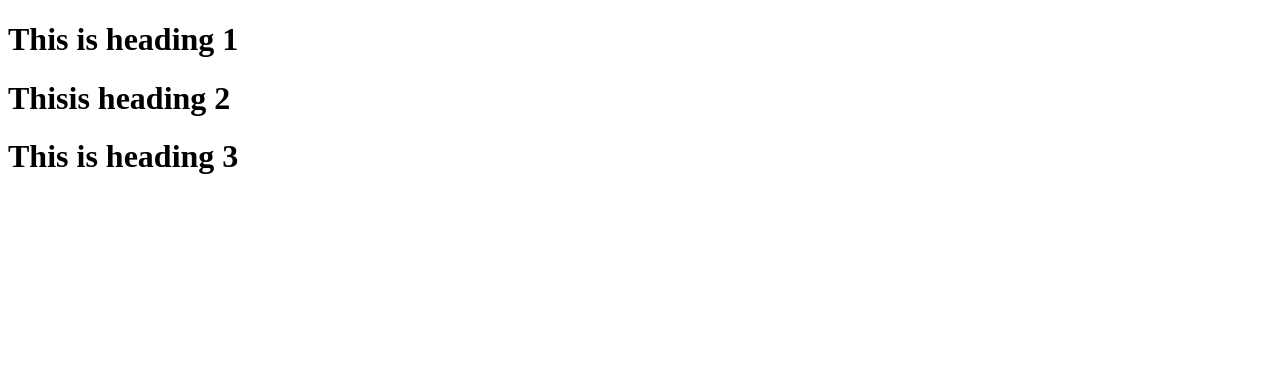
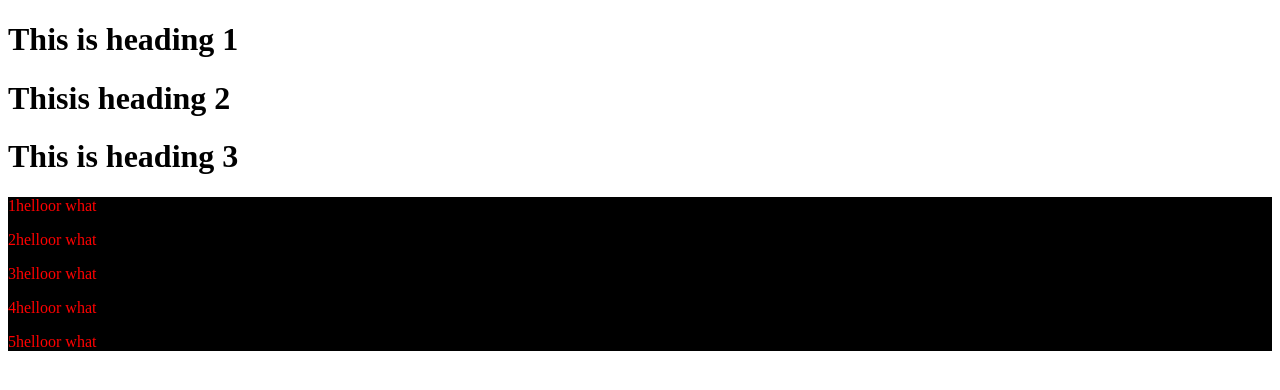
Before and after one commit to Rohit-0-0/Class20, a plain HTML site: page index.html in a window 1280 px wide. Drawn offline with Linux system fonts and the light colour scheme.

Commit message:
Final commit

```diff
--- a/index.html
+++ b/index.html
@@ -4,11 +4,25 @@
     <meta charset="UTF-8">
     <meta name="viewport" content="width=device-width, initial-scale=1.0">
     <title>Document</title>
+    <link rel="stylesheet" href="style.css">
 </head>
 <body>
     <h1 id="heading-one">This is heading      1</h1>
     <h1>Thisis heading 2</h1>
     <h1>This is heading 3</h1>
+
+
+    <div class="xyz" id="kacjwb">
+        <p>1helloor what</p>
+        <p>2helloor what</p>
+        <p>3helloor what</p>
+        <p>4helloor what</p>
+        <p>5helloor what</p>
+
+    </div>
+
+
+    </div>
     <script src="index.js"></script>
 </body>
 </html>
--- a/index.js
+++ b/index.js
@@ -7,11 +7,37 @@
 // console.log(b[0].innerHTML);
 // console.log(b[0])
 
-
-
 //for accessin single element
 let sele = document.getElementById("heading-one")
 console.log(sele)
 
 console.log(sele.innerText)
 console.log(sele.textContent)
+
+let tagn=document.getElementsByTagName("h1")
+console.log(tagn)
+console.log(tagn[0])
+console.log(tagn[1].innerText)
+
+let cls=document.getElementsByClassName("xyz")
+console.log(cls)
+console.log(cls[0].innerText)
+console.log(cls[0].children[1].innerText)
+console.log(cls[0].children[2])    //isme div ko le loya tha cls[0] krke fir usme jo 3rd p  tha usko select kra h children[2] deke
+console.log(cls[0].children)       // isme jo children property h ye bhi ek html collection de deti h div ki length ka
+
+let qs=document.querySelector("p")
+console.log(qs)
+console.log(qs.innerText)
+
+
+let qsa=document.querySelectorAll("p")
+console.log(qsa)
+
+console.log(cls[0].getAttribute("class"))
+cls[0].setAttribute("id", "xy");
+console.log(cls[0].getAttribute("id"))
+// cls[0].removeAttribute("id");
+// console.log(cls[0].getAttribute("id")
+console.log(cls[0].hasAttribute("id"))
+cls[0].style.backgroundColor = "black";
--- /dev/null
+++ b/style.css
@@ -0,0 +1,3 @@
+#xy{
+    color: red;
+}
```
